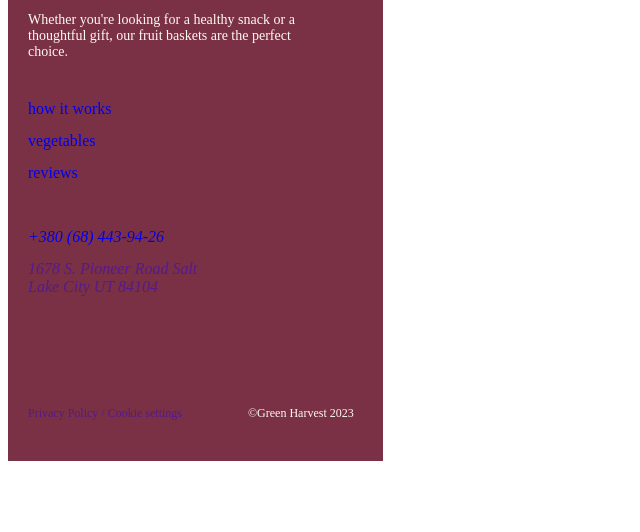
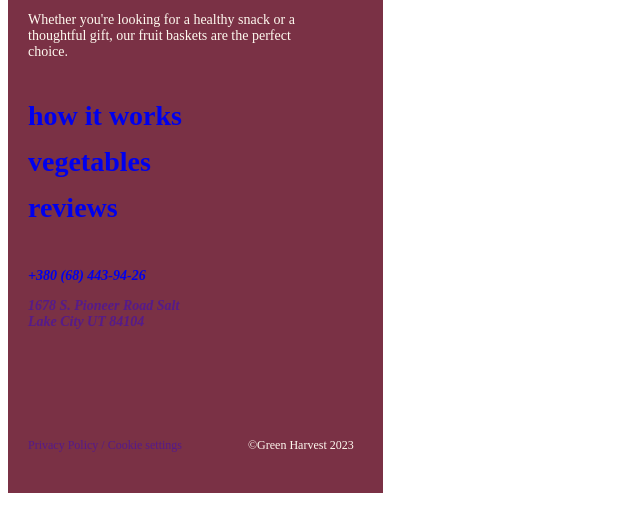
Before and after one commit to Jul88T/green.harvest, a plain HTML site: page index.html in a window 1280 px wide. Shown: the part 72-604 px from the top of the page, without its empty margins (0-640 px from the left). Drawn offline with Linux system fonts and the light colour scheme.

Commit message:
Update styles.css

```diff
--- a/css/styles.css
+++ b/css/styles.css
@@ -61,6 +61,8 @@
     }
     .contacts-list {
         padding: 0;
+        font-weight: 600;
+        font-size: 14px;
     }
     .contacts {
         display: flex;
@@ -74,6 +76,8 @@
      }
      .nav-item {
         margin-bottom: 14px;
+        font-weight: 600;
+        font-size: 28px;
      }
 
      .footer-privacy {
```
